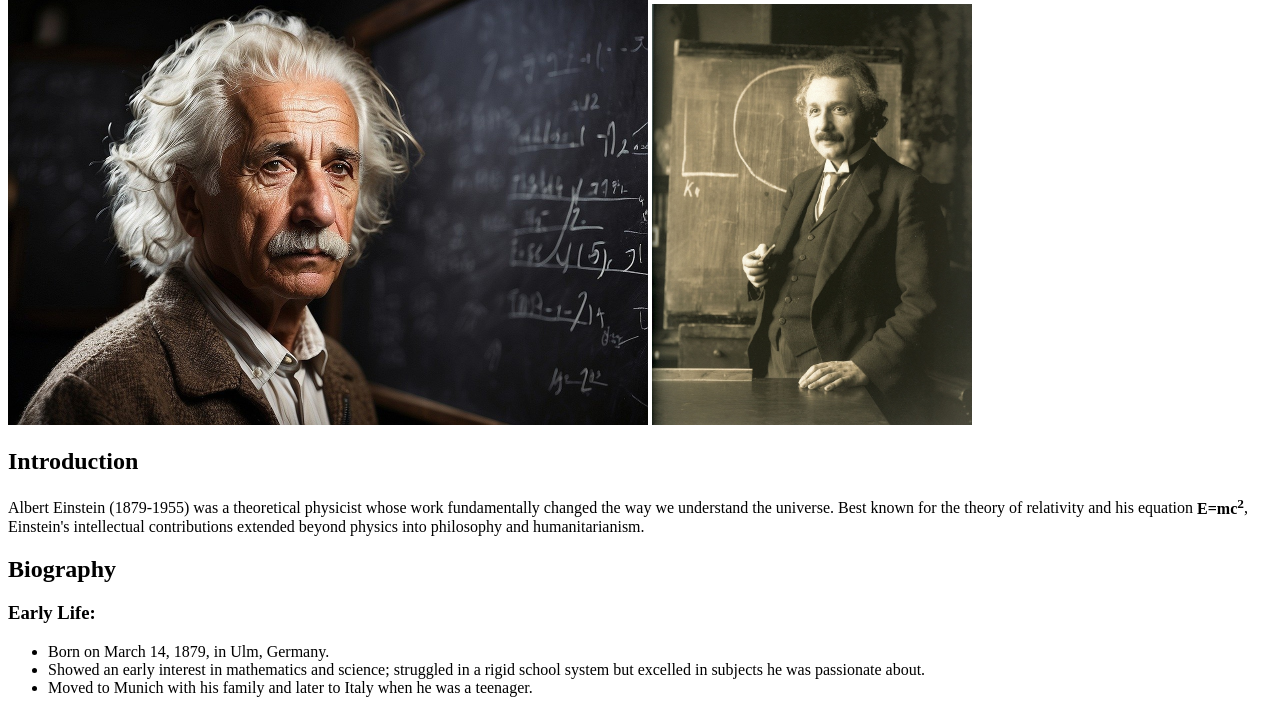
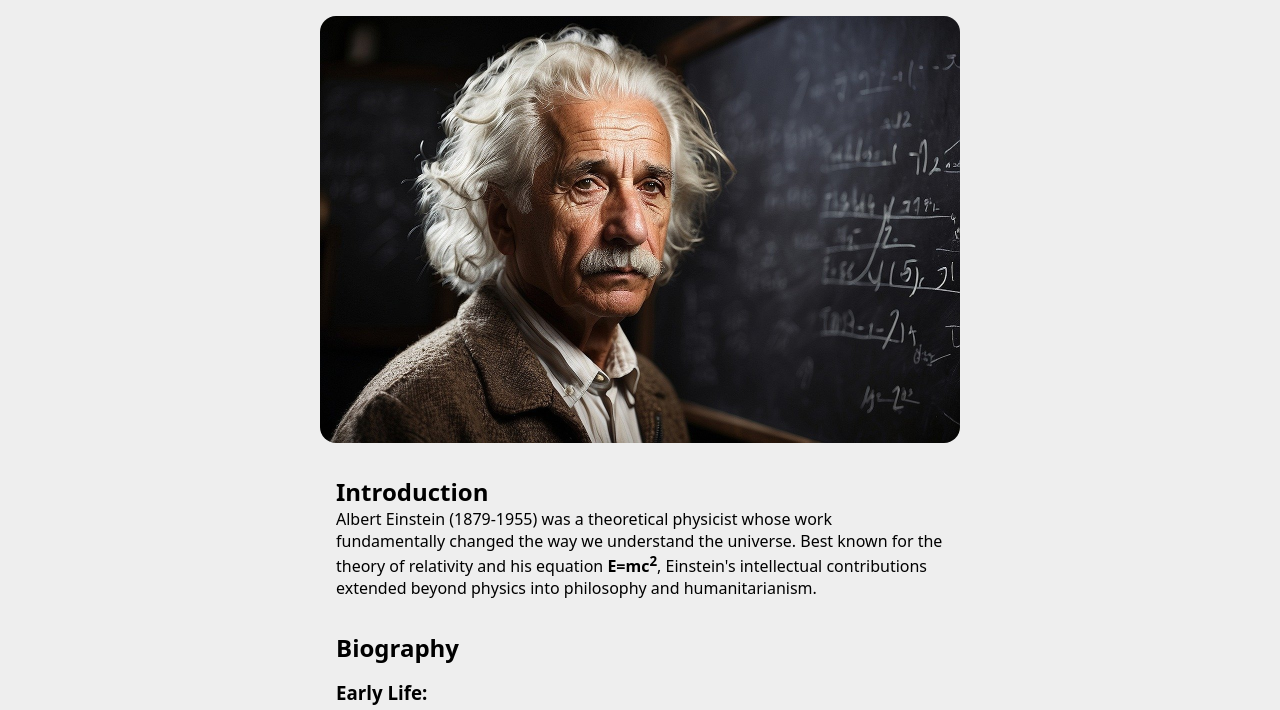
Before and after one commit to Hamid6426/tribute-page-albert-einstein, a plain HTML site: page index.html in a window 1280 px wide. Shown: the part 64-774 px from the top of the page. Drawn offline with Linux system fonts and the light colour scheme.

Commit message:
Update index.html

```diff
--- a/index.html
+++ b/index.html
@@ -3,7 +3,7 @@
   <head>
     <meta charset="UTF-8" />
     <meta name="viewport" content="width=device-width, initial-scale=1.0" />
-    <link rel="stylesheet" href="/" />
+    <link rel="stylesheet" href="./styles.css" />
     <title>Albert Einstien</title>
   </head>
   <body>
```
